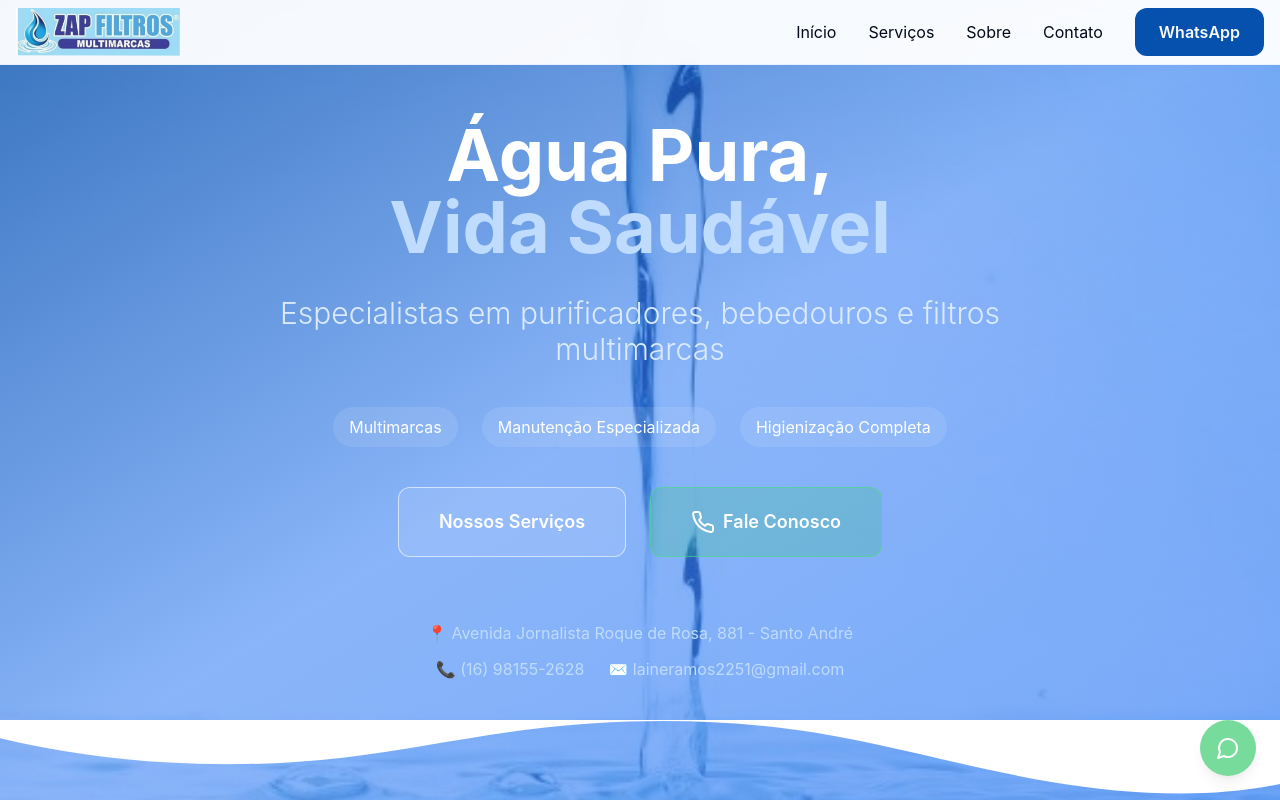
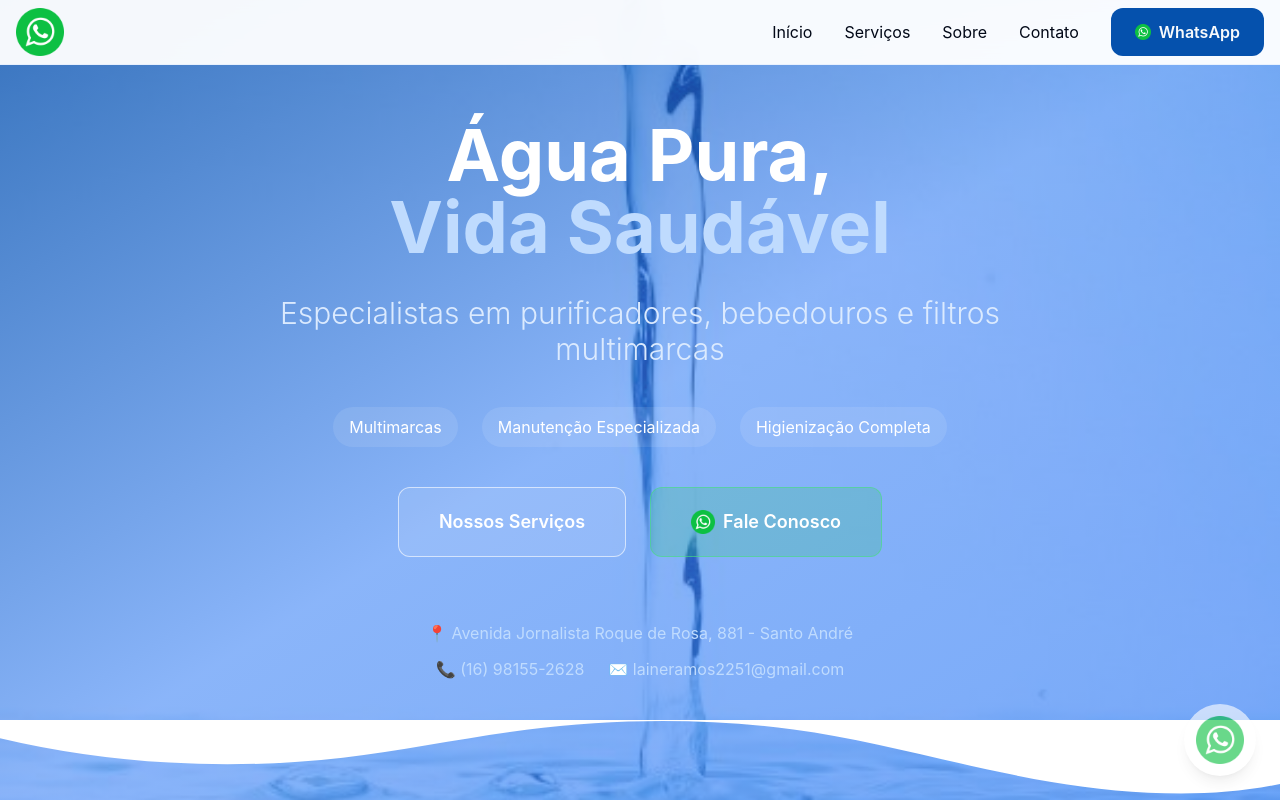
Before and after one commit to DevZipMateus/zap-filters-showcase, a React (Vite) app: page / in a window 1280 px wide. Shown: the top 800 px of the page. Built offline with nearby package versions, Linux system fonts and the light colour scheme.

Commit message:
Add WhatsApp icon to buttons
Add the provided WhatsApp icon to the floating WhatsApp button and all other elements that link to WhatsApp.

```diff
--- a/src/components/Contact.tsx
+++ b/src/components/Contact.tsx
@@ -1,4 +1,3 @@
-
 import React from 'react';
 import { MapPin, Phone, Mail, Clock } from 'lucide-react';
 
@@ -123,7 +122,11 @@ const Contact = () => {
                 rel="noopener noreferrer"
                 className="inline-flex items-center justify-center space-x-2 bg-white text-green-600 font-semibold px-4 sm:px-6 md:px-8 py-2 sm:py-3 md:py-4 rounded-xl hover:bg-green-50 transition-colors w-full sm:w-auto text-sm sm:text-base md:text-lg"
               >
-                <Phone className="h-3 w-3 sm:h-4 sm:w-4 md:h-5 md:w-5 flex-shrink-0" />
+                <img
+                  src="/lovable-uploads/1250d4c5-fe86-426b-825d-4cb14b5de79a.png"
+                  alt="WhatsApp"
+                  className="h-3 w-3 sm:h-4 sm:w-4 md:h-5 md:w-5 flex-shrink-0"
+                />
                 <span className="whitespace-nowrap">Falar no WhatsApp</span>
               </a>
             </div>
--- a/src/components/Footer.tsx
+++ b/src/components/Footer.tsx
@@ -1,4 +1,3 @@
-
 import React from 'react';
 import { Phone, Mail, MapPin, Instagram, Facebook, Clock } from 'lucide-react';
 
@@ -14,7 +13,7 @@ const Footer = () => {
           <div className="lg:col-span-2 sm:pr-4">
             <div className="flex items-center mb-3 sm:mb-4">
               <img
-                src="/lovable-uploads/788c0055-8be0-451a-9bb9-444b8d9230f6.png"
+                src="/lovable-uploads/1250d4c5-fe86-426b-825d-4cb14b5de79a.png"
                 alt="Zap Filtros Multimarcas"
                 className="h-8 w-auto md:h-10"
               />
@@ -104,7 +103,11 @@ const Footer = () => {
                 className="bg-green-500/80 p-1.5 sm:p-2 rounded-lg hover:bg-green-500 transition-colors flex-shrink-0"
                 aria-label="WhatsApp da Zap Filtros"
               >
-                <Phone className="h-3 w-3 sm:h-4 sm:w-4 md:h-5 md:w-5" />
+                <img
+                  src="/lovable-uploads/1250d4c5-fe86-426b-825d-4cb14b5de79a.png"
+                  alt="WhatsApp"
+                  className="h-3 w-3 sm:h-4 sm:w-4 md:h-5 md:w-5"
+                />
               </a>
             </div>
           </div>
--- a/src/components/Header.tsx
+++ b/src/components/Header.tsx
@@ -29,7 +29,7 @@ const Header = () => {
           {/* Logo */}
           <div className="flex items-center">
             <img
-              src="/lovable-uploads/788c0055-8be0-451a-9bb9-444b8d9230f6.png"
+              src="/lovable-uploads/1250d4c5-fe86-426b-825d-4cb14b5de79a.png"
               alt="Zap Filtros Multimarcas"
               className="h-10 w-auto md:h-12"
             />
@@ -65,9 +65,14 @@ const Header = () => {
               href="https://wa.me/5516981552628"
               target="_blank"
               rel="noopener noreferrer"
-              className="btn-primary"
+              className="btn-primary flex items-center space-x-2"
             >
-              WhatsApp
+              <img
+                src="/lovable-uploads/1250d4c5-fe86-426b-825d-4cb14b5de79a.png"
+                alt="WhatsApp"
+                className="h-4 w-4"
+              />
+              <span>WhatsApp</span>
             </a>
           </nav>
 
@@ -114,9 +119,14 @@ const Header = () => {
                   href="https://wa.me/5516981552628"
                   target="_blank"
                   rel="noopener noreferrer"
-                  className="btn-primary w-full text-center block"
+                  className="btn-primary w-full text-center flex items-center justify-center space-x-2"
                 >
-                  WhatsApp
+                  <img
+                    src="/lovable-uploads/1250d4c5-fe86-426b-825d-4cb14b5de79a.png"
+                    alt="WhatsApp"
+                    className="h-4 w-4"
+                  />
+                  <span>WhatsApp</span>
                 </a>
               </div>
             </nav>
--- a/src/components/Hero.tsx
+++ b/src/components/Hero.tsx
@@ -1,6 +1,5 @@
 
 import React from 'react';
-import { Phone } from 'lucide-react';
 
 const Hero = () => {
   const scrollToServices = () => {
@@ -64,7 +63,11 @@ const Hero = () => {
               rel="noopener noreferrer"
               className="flex items-center justify-center space-x-2 bg-green-500/20 text-white border border-green-400/60 hover:bg-green-500 hover:text-white hover:border-green-500 font-semibold px-6 sm:px-8 lg:px-10 py-3 sm:py-4 lg:py-5 rounded-xl transition-all duration-300 w-full sm:w-auto min-w-0 flex-shrink-0 text-sm sm:text-base lg:text-lg"
             >
-              <Phone className="h-4 w-4 sm:h-5 sm:w-5 lg:h-6 lg:w-6 flex-shrink-0" />
+              <img
+                src="/lovable-uploads/1250d4c5-fe86-426b-825d-4cb14b5de79a.png"
+                alt="WhatsApp"
+                className="h-4 w-4 sm:h-5 sm:w-5 lg:h-6 lg:w-6 flex-shrink-0"
+              />
               <span className="whitespace-nowrap">Fale Conosco</span>
             </a>
           </div>
--- a/src/components/WhatsAppFloat.tsx
+++ b/src/components/WhatsAppFloat.tsx
@@ -1,6 +1,5 @@
 
 import React from 'react';
-import { MessageCircle } from 'lucide-react';
 
 const WhatsAppFloat = () => {
   return (
@@ -8,10 +7,14 @@ const WhatsAppFloat = () => {
       href="https://wa.me/5516981552628"
       target="_blank"
       rel="noopener noreferrer"
-      className="fixed bottom-4 right-4 sm:bottom-6 sm:right-6 z-50 bg-green-500 hover:bg-green-600 text-white rounded-full p-3 sm:p-4 shadow-lg hover:shadow-xl transition-all duration-300 animate-pulse"
+      className="fixed bottom-4 right-4 sm:bottom-6 sm:right-6 z-50 bg-white hover:bg-gray-50 rounded-full p-2 sm:p-3 shadow-lg hover:shadow-xl transition-all duration-300 animate-pulse"
       aria-label="Contate-nos via WhatsApp"
     >
-      <MessageCircle className="h-5 w-5 sm:h-6 sm:w-6" />
+      <img
+        src="/lovable-uploads/1250d4c5-fe86-426b-825d-4cb14b5de79a.png"
+        alt="WhatsApp"
+        className="h-8 w-8 sm:h-10 sm:w-10 md:h-12 md:w-12"
+      />
     </a>
   );
 };
```
Also changed, not shown: public/lovable-uploads/1250d4c5-fe86-426b-825d-4cb14b5de79a.png (added).
